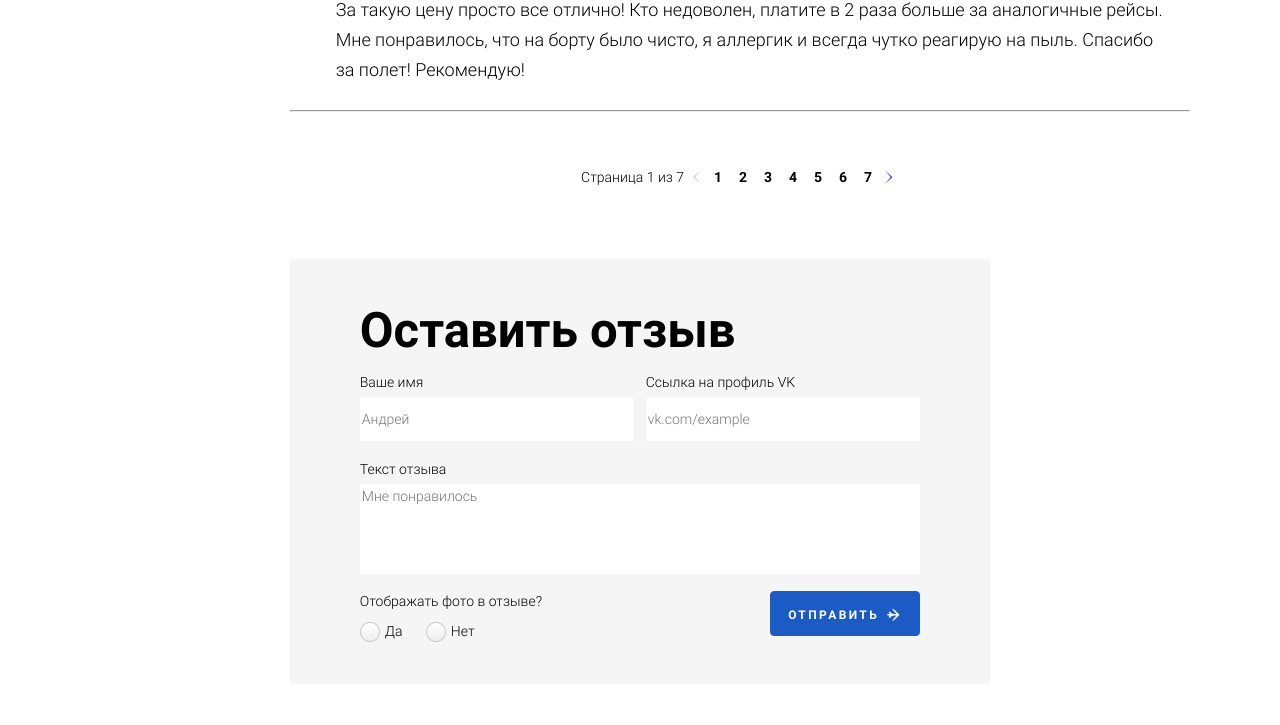
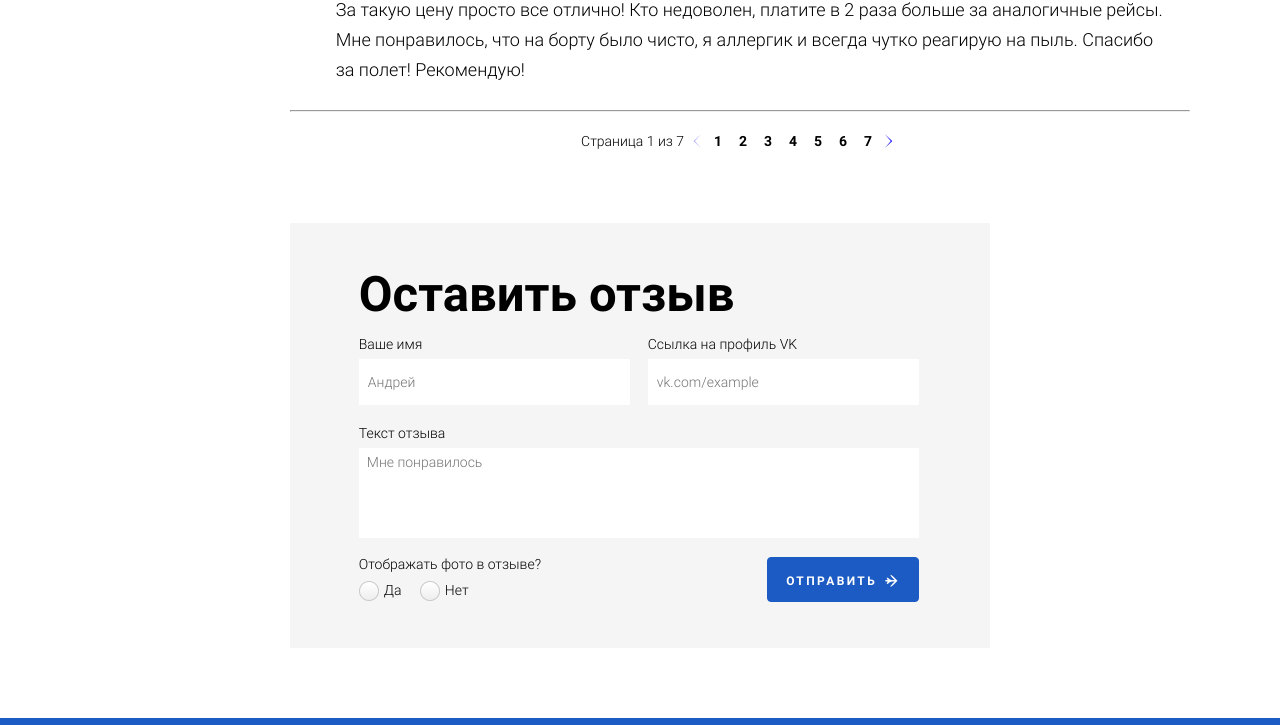
Before and after one commit to Junglecrew/AirCompany, a plain HTML site: page feedback.html in a window 1280 px wide. Shown: the part 976-1701 px from the top of the page. Drawn offline with Linux system fonts and the light colour scheme.

Commit message:
30/09 git commit -m 30/09

```diff
--- a/css/common.css
+++ b/css/common.css
@@ -745,7 +745,7 @@ h2.crew-member__name
 }
 
 .pagination-block {
-    margin-top: 45px;
+    margin-top: 9px;
     text-align: center;
     margin-bottom: 70px;
 
@@ -811,14 +811,14 @@ h2.crew-member__name
     width: 700px;
     height: 425px;
     background-color: #f5f5f5;
-    padding: 50px 70px 25px 70px;
+    padding: 50px 70px 25px 69px;
 
 }
 
 .feedback-form__title {
     font-size: 49px;
     font-family:"robotobold";
-    margin-bottom: 25px;
+    margin-bottom: 23px;
     line-height: 38px;
 
 }
@@ -830,10 +830,11 @@ h2.crew-member__name
 }
 
 .feedback-form__input {
-    plae
+    line-height: 44px;
+    padding-left: 9px;
 }
 input {
-    width: 270px;
+    width: 260px;
     border: 0;
     line-height: 42px;
     font-size: 14px;
@@ -862,11 +863,12 @@ input[type="radio"]:checked + label span {
 .feedback-form__textarea {
     width: 560px;
     margin-top: 18px;
-    margin-bottom: 12px;
+    margin-bottom: 10px;
 }
 .feedback-form__text-input {
     width: 560px;
     height: 90px;
+    padding: 4px 8px;
     resize: none;
     border: 0;
     box-sizing: border-box;
@@ -899,11 +901,11 @@ input[type="radio"]:checked + label span {
 }
 
 .feedback-form__radio-name {
-    margin-right: 20px;
+    margin-right: 15px;
 }
 
 .feedback-form__submit {
-    width: 150px;
+    width: 152px;
     height: 45px;
     background-color: #1c5bc3;
     color: #fff;
@@ -917,5 +919,14 @@ input[type="radio"]:checked + label span {
 }
 
 .feedback-form__radius-title {
-    margin-bottom: 10px;
+    margin-bottom: 6px;
 }
+
+.feedback-form__controls {
+padding-top: 3px;
+
+}
+
+.feedback-form__buttons {
+    margin-top: 1px;
+}
```
